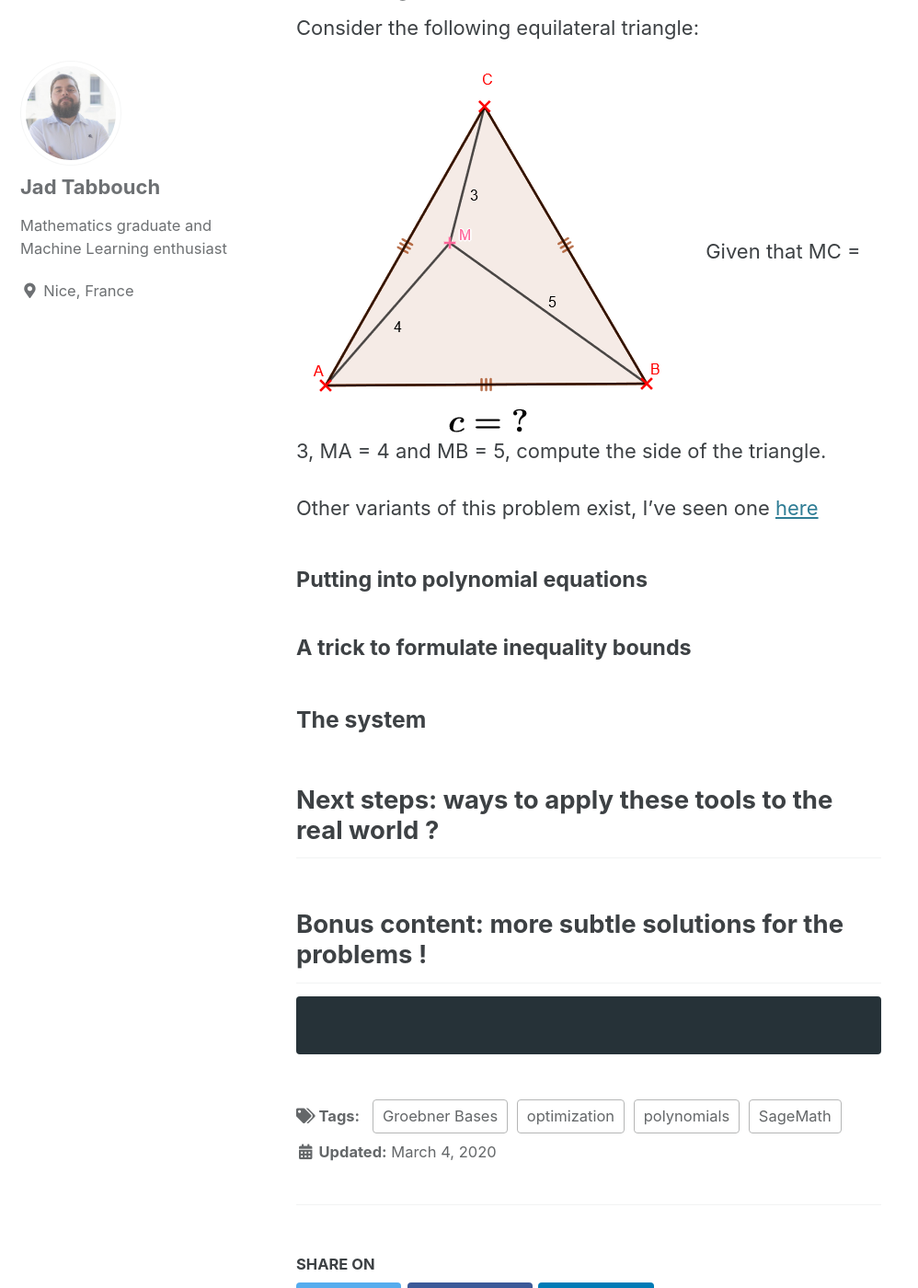
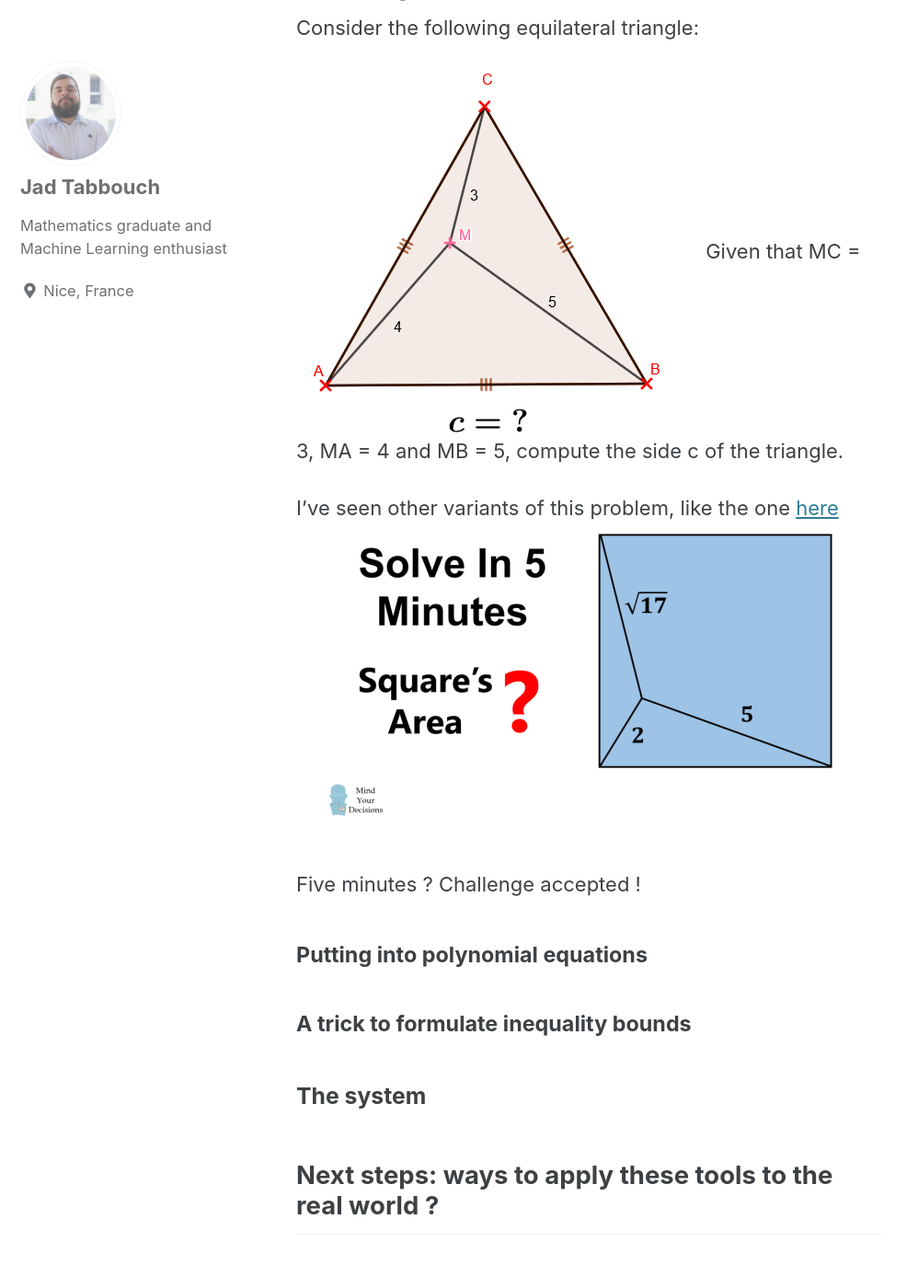
Before and after one commit to jad-tab/jad-tab.github.io, a Jekyll site: the page built from _posts/2020-03-04-Polynomial_Optimization1.md, in a window 1280 px wide and 1400 px high, scrolled down 5023 px. Shown: the whole window at 92% size, without its empty margins (0-998 px from the left). Built offline with Jekyll 4.4.1, drawn with Linux system fonts in a browser that asks for light colours; cached includes are drawn as plain includes; formulas are drawn with MathJax 3.

Commit message:
Update 2020-03-04-Polynomial_Optimization1.md

```diff
--- a/_posts/2020-03-04-Polynomial_Optimization1.md
+++ b/_posts/2020-03-04-Polynomial_Optimization1.md
@@ -92,13 +92,12 @@ While it is quite difficult to expose a whole theory here, I'd like to briefly s
 Consider the following equilateral triangle:
 
 ![alt]({{ site.url }}{{ site.baseurl }}/figures3/triangle.png)
-Given that MC = 3, MA = 4 and MB = 5, compute the side of the triangle.
+Given that MC = 3, MA = 4 and MB = 5, compute the side c of the triangle.
 
-Other variants of this problem exist, I've seen one [here](https://mindyourdecisions.com/blog/2019/09/19/area-of-the-square-puzzle-olympiad-practice/)
+I've seen other variants of this problem, like the one [here](https://mindyourdecisions.com/blog/2019/09/19/area-of-the-square-puzzle-olympiad-practice/)
+![alt]({{ site.url }}{{ site.baseurl }}/figures3/polynomialmin.png)
 
-
-
-
+Five minutes ? Challenge accepted !
 
 #### Putting into polynomial equations
 
```
